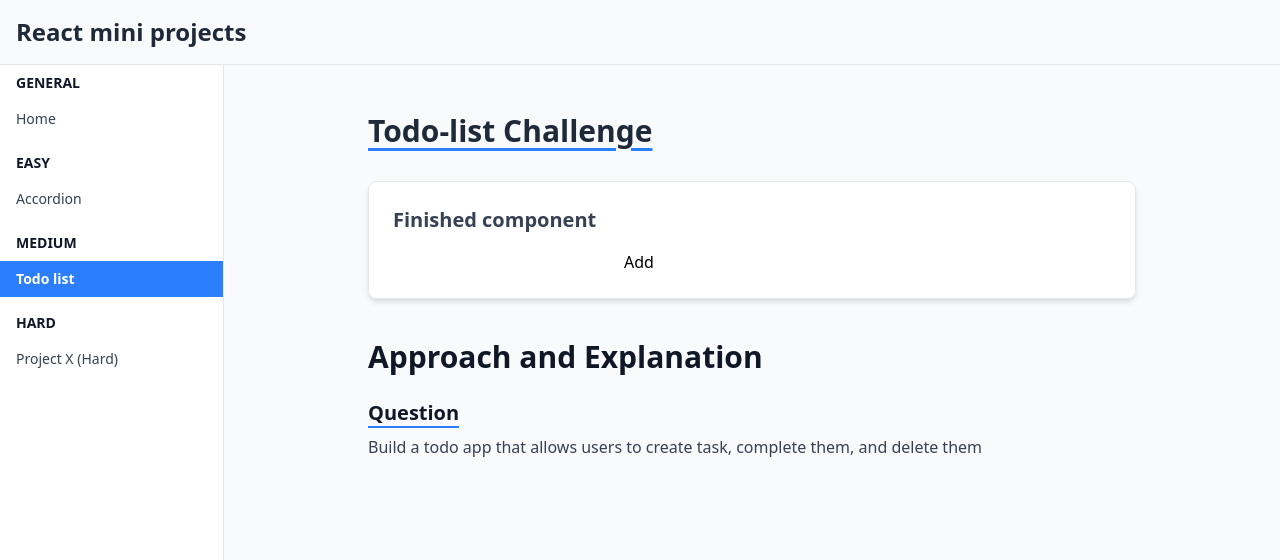
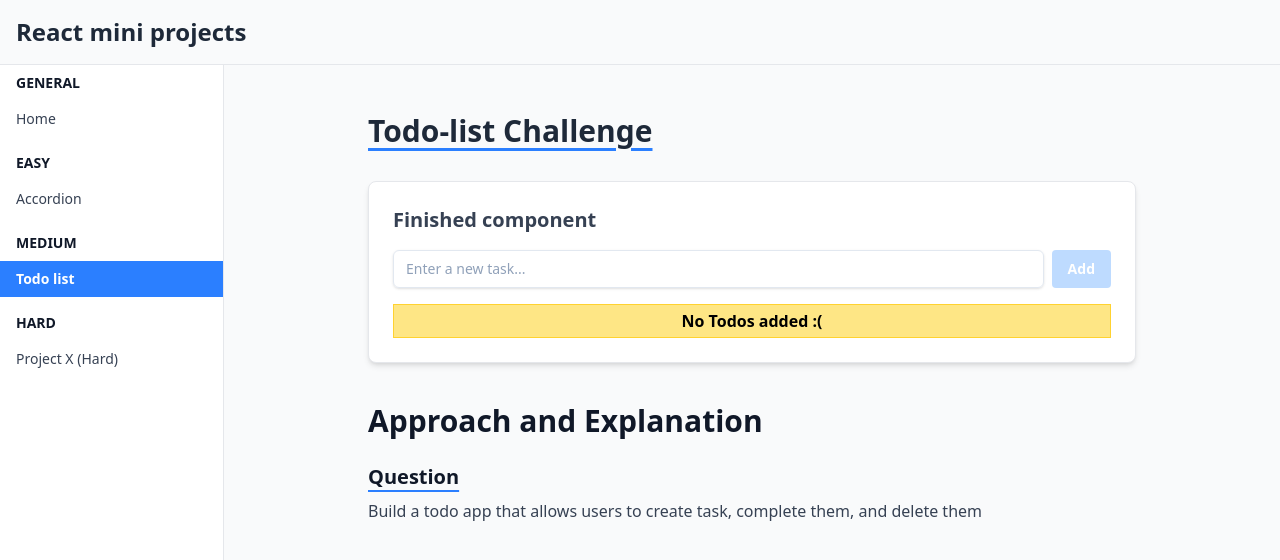
Before and after one commit to antman999/fe-challenges, a React (Vite) app: page /medium/todolist in a window 1280 px wide. Shown: the top 560 px of the page. Built offline with nearby package versions, Linux system fonts and the light colour scheme.

Commit message:
base todo list

```diff
--- a/package.json
+++ b/package.json
@@ -19,7 +19,8 @@
     "react-dom": "^19.0.0",
     "react-markdown": "^10.1.0",
     "remark-gfm": "^4.0.1",
-    "tailwindcss": "^4.1.4"
+    "tailwindcss": "^4.1.4",
+    "uuid": "^11.1.0"
   },
   "devDependencies": {
     "@tailwindcss/typography": "^0.5.16",
--- a/src/components/medium/todo-list/TodoList.tsx
+++ b/src/components/medium/todo-list/TodoList.tsx
@@ -1,10 +1,122 @@
+import { CheckIcon, CircleX, TrashIcon } from "lucide-react";
+import { useState, useRef } from "react";
+import { v4 as uuidv4 } from "uuid";
+
+type TodoState = {
+  id: string;
+  task: string;
+  completed: boolean;
+};
+
 export function TodoList() {
+  const id = uuidv4();
+  const uniqueID = id.slice(0, 8);
+  const inputRef = useRef<HTMLInputElement>(null);
+  const [todos, setTodos] = useState<TodoState[]>([]);
+  const [newTaskValue, setNewTaskValue] = useState("");
+
+  const handleSubmit = (event: React.SyntheticEvent<HTMLFormElement>) => {
+    event.preventDefault();
+
+    if (newTaskValue.length === 0) {
+      return;
+    }
+
+    const newTask = {
+      id: uniqueID,
+      task: newTaskValue,
+      completed: false,
+    };
+
+    setTodos((prevState) => [...prevState, newTask]);
+    setNewTaskValue("");
+
+    if (inputRef.current) {
+      inputRef.current.focus();
+    }
+  };
+
+  const handleCheck = (taskId: string) => {
+    setTodos((prevState) =>
+      prevState.map((todo) => {
+        if (todo.id === taskId) {
+          return { ...todo, completed: !todo.completed };
+        }
+        return todo;
+      })
+    );
+  };
+
+  const handleDelete = (taskId: string) => {
+    const filteredTodos = todos.filter((todo) => todo.id !== taskId);
+    setTodos(filteredTodos);
+  };
+
   return (
-    <>
-      <form>
-        <input type="text" />
-        <button type="submit">Add</button>
+    <div>
+      <form
+        onSubmit={handleSubmit}
+        className="w-full flex gap-2 mb-4"
+        autoFocus
+      >
+        <input
+          type="text"
+          value={newTaskValue}
+          ref={inputRef}
+          onChange={(event) => setNewTaskValue(event.target.value)}
+          className="flex-grow bg-transparent placeholder:text-slate-400 text-slate-700 text-sm border border-slate-200 rounded-md px-3 py-2 transition duration-300 ease focus:outline-none focus:border-blue-400 hover:border-blue-200 shadow-sm focus:shadow"
+          placeholder="Enter a new task..."
+        />
+        <button
+          type="submit"
+          className="bg-blue-500 hover:bg-blue-700 text-white text-sm font-semibold py-2 px-4 rounded transition duration-300 ease disabled:bg-blue-200 disabled:cursor-not-allowed"
+          disabled={newTaskValue.length === 0}
+        >
+          Add
+        </button>
       </form>
-    </>
+      {todos?.length ? (
+        <ul>
+          {todos.map((todo) => {
+            const isCompleted = todo.completed === true;
+            return (
+              <li
+                key={todo.id}
+                className={`p-2 border-b border-b-slate-200 mb-2 ${isCompleted && "bg-green-200 rounded"}`}
+              >
+                <div className="flex justify-between items-center">
+                  <span className="flex-1 mr-4">{todo.task}</span>
+                  <div className="flex gap-2">
+                    <button
+                      onClick={() => handleCheck(todo.id)}
+                      className="text-green-500 hover:text-green-700 focus:outline-none focus:ring-2 focus:ring-green-500 focus:ring-opacity-50 rounded" // Added focus styles
+                      aria-label={`Mark task "${todo.task}" as complete`}
+                    >
+                      {isCompleted ? (
+                        <CircleX className="w-5 h-5 text-yellow-600" />
+                      ) : (
+                        <CheckIcon className="w-5 h-5" />
+                      )}
+                    </button>
+
+                    <button
+                      onClick={() => handleDelete(todo.id)}
+                      className="text-red-500 hover:text-red-700 focus:outline-none focus:ring-2 focus:ring-red-500 focus:ring-opacity-50 rounded" // Added focus styles
+                      aria-label={`Delete task "${todo.task}"`}
+                    >
+                      <TrashIcon className="w-5 h-5" />{" "}
+                    </button>
+                  </div>
+                </div>
+              </li>
+            );
+          })}
+        </ul>
+      ) : (
+        <div className="text-center border border-amber-300 bg-amber-200 text-base font-semibold py-1">
+          No Todos added :(
+        </div>
+      )}
+    </div>
   );
 }
```
Also changed, not shown: 1 other file (tests, documents, lock files or other folders).
